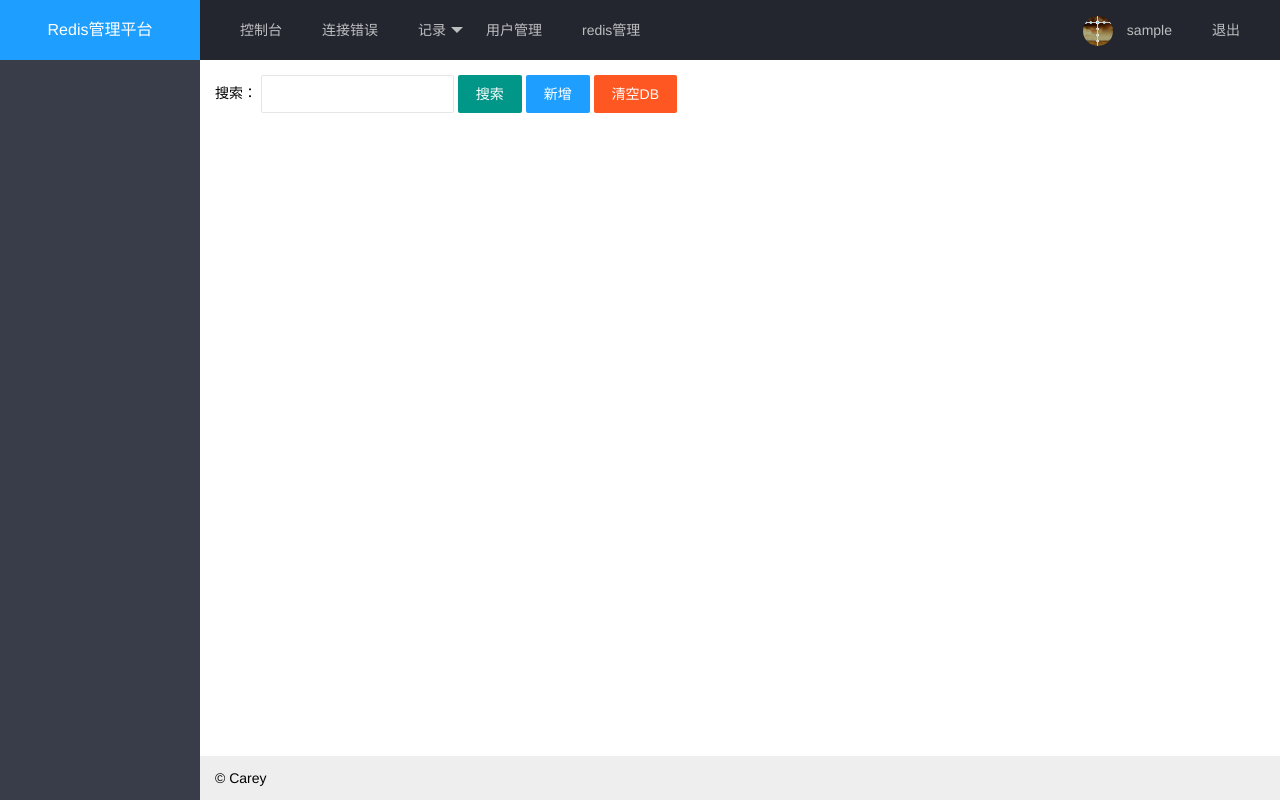
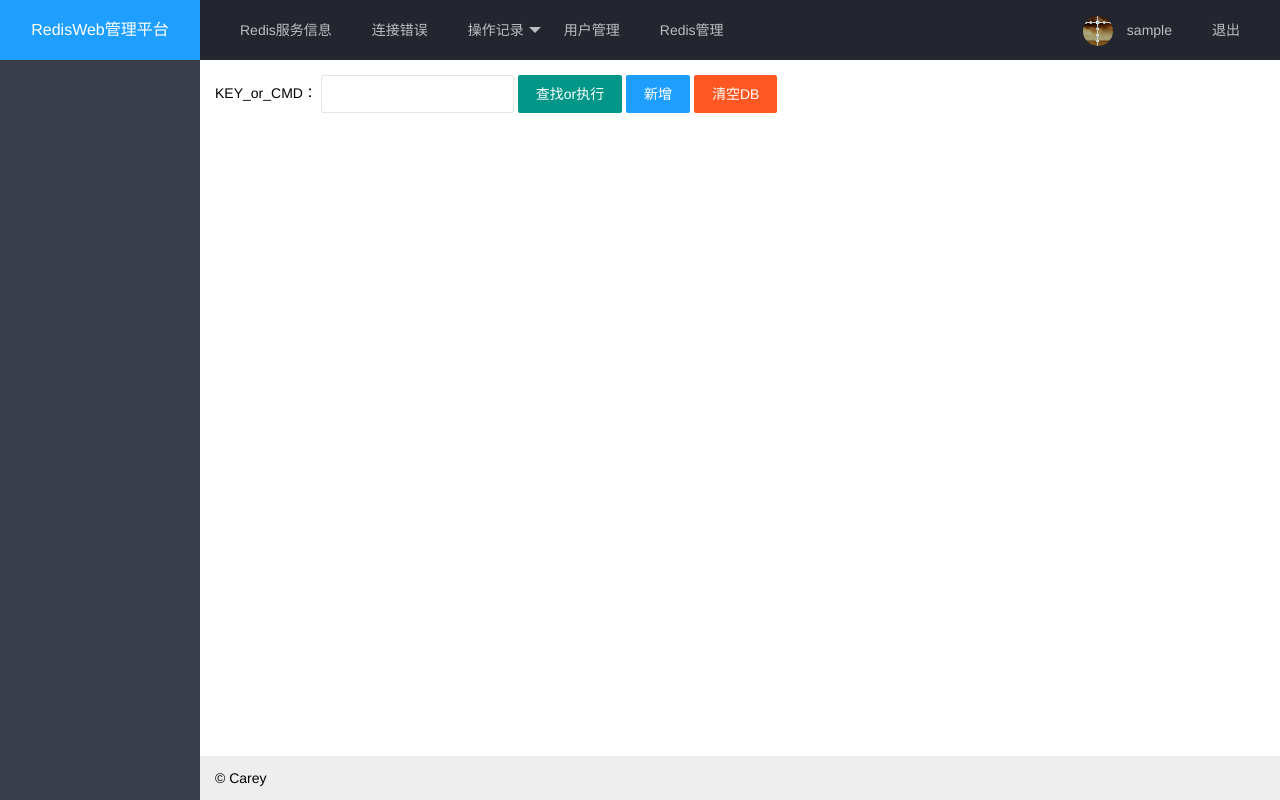
Before and after one commit to zhitom/redis_web_client, a Django app: a page that uses templates/base.html in a window 1280 px wide. Run offline with Django 3.2, Linux system fonts and the light colour scheme; the visitor is signed in with stand-in values (Sample User, id 1).

Commit message:
update all

```diff
--- a/apps/loginfo/models.py
+++ b/apps/loginfo/models.py
@@ -10,7 +10,7 @@
 
 class OperationInfo(models.Model):
     username = models.CharField(max_length=20, verbose_name=u"用户名")
-    server = models.CharField(max_length=20, verbose_name=u"redis名")
+    server = models.CharField(max_length=1024, verbose_name=u"redis名")
     db = models.CharField(max_length=20, verbose_name=u"db名")
     key = models.CharField(max_length=120, db_index=True, verbose_name=u"key")
     old_value = models.TextField(verbose_name=u"old value")
--- a/apps/monitor/views.py
+++ b/apps/monitor/views.py
@@ -7,6 +7,7 @@
 from users.models import RedisConf
 from conf import logs
 import time
+import json
 from dss.Serializer import serializer
 
 from conf.conf import scan_batch
@@ -152,6 +153,26 @@
         logs.info('get value: redis_name={0}, db={1}, key={2}'.format(redis_name, value_db_id, key))
         cl = get_cl(redis_name, int(value_db_id))
         value_dict = {'code': 0, 'msg': '', 'data': ''}
+        keyobj=None
+        isCmd=False
+        try:
+            keyobj=json.loads(key)
+            if keyobj.has_key('cmd') :
+                isCmd=True
+        except Exception as e:
+            pass
+        finally:
+            pass
+        if isCmd :
+            logs.info('execute: cmd={0}'.format(keyobj.get('cmd')))
+            res=cl.execute_command(*keyobj.get('cmd').split());
+            logs.info('execute response={0}'.format(res))
+            resinfo={"db":int(value_db_id),"key":keyobj.get('cmd'),
+                        "value":res.replace("\r\n","\n").strip("\n").split("\n"),
+                        "ttl":-1,"type":"string"};#{'$response':res}
+            #{"encoding":"","db":0,"value":"aa","key":"a a","ttl":-1,"type":"string","size":2}
+            value_dict['data']=resinfo;
+            return JsonResponse(value_dict, safe=False)
         if cl.exists(key):
             value = ''
             if request.GET.get("type", None) == 'ttl':
@@ -219,13 +240,23 @@
             if status is True:
                 client = get_cl(redis_name=redis_obj.name)
                 client_list = client.client_list()
+                client_list_flat=[]
+                if redis_obj.type == 1 : #cluster
+                    if client_list.has_key(redis_obj.host+':'+str(redis_obj.port)) :
+                        for subclient in client_list.get(redis_obj.host+':'+str(redis_obj.port)):
+                            client_list_flat.append(subclient)
+                    else:
+                        for clientone in client_list.values():
+                            for subclient in clientone:
+                                client_list_flat.append(subclient)
+                else: #single node
+                    client_list_flat=client_list;
                 "分页"
                 limit = int(request.GET.get('limit', 30))
                 page = int(request.GET.get('page', 1))
                 max_num = limit * page
                 min_num = max_num - limit
-
-                data = {'code': 0, 'msg': '', 'count': len(client_list), 'data': client_list[min_num:max_num]}
+                data = {'code': 0, 'msg': '', 'count': len(client_list_flat), 'data': client_list_flat[min_num:max_num]}
         else:
             data = {'code': 1, 'msg': 'Error, 请联系系统管理员！', 'data': ''}
 
--- a/apps/users/models.py
+++ b/apps/users/models.py
@@ -11,8 +11,8 @@
         (0, u'单机'),
         (1, u'cluster')
     )
-    name = models.CharField(max_length=10, verbose_name=u"名称")
-    host = models.CharField(max_length=15, verbose_name=u"IP地址")
+    name = models.CharField(max_length=1024, verbose_name=u"名称")
+    host = models.CharField(max_length=1024, verbose_name=u"IP地址")
     port = models.IntegerField(default=6379, verbose_name=u"端口")
     password = models.CharField(null=True, blank=True, max_length=30, verbose_name=u"密码")
     database = models.IntegerField(default=16, verbose_name=u"db数")
--- a/redis_admin/settings.py
+++ b/redis_admin/settings.py
@@ -200,3 +200,7 @@
 LOGIN_URL = '/login/'
 LOGOUT_URL = '/logout/'
 SESSION_COOKIE_AGE = 86400
+CSRF_TRUSTED_ORIGINS = [
+    # may have to include host AND port
+    'sub.your.com:8263',
+]
--- a/templates/base.html
+++ b/templates/base.html
@@ -4,7 +4,7 @@
 <head>
 <meta charset="utf-8">
 <meta name="viewport" content="width=device-width, initial-scale=1, maximum-scale=1">
-<title>{% block title %}{% endblock %}</title>
+<title>RedisWeb管理平台-{% block title %}{% endblock %}</title>
 <link rel="stylesheet" href="{% static 'css/layui.css' %}">
 {% block css %}{% endblock %}
 <script src="{% static 'layui.js' %}"></script>
@@ -14,13 +14,13 @@
 <body>
 <div class="layui-layout layui-layout-admin">
   <div class="layui-header">
-    <div class="layui-logo layui-bg-blue">Redis管理平台</div>
+    <div class="layui-logo layui-bg-blue">RedisWeb管理平台</div>
     <!-- 头部区域（可配合layui已有的水平导航） -->
     <ul class="layui-nav layui-layout-left">
-      <li class="layui-nav-item {% if console %}layui-this{% endif %}"><a href="/">控制台</a></li>
+      <li class="layui-nav-item {% if console %}layui-this{% endif %}"><a href="/">Redis服务信息</a></li>
       <li class="layui-nav-item {% if error %}layui-this{% endif %}"><a href="/error/">连接错误</a></li>
       <li class="layui-nav-item {% if record %}layui-this{% endif %}">
-	      <a href="javascript:;">记录</a>
+	      <a href="javascript:;">操作记录</a>
         <dl class="layui-nav-child">
           <dd><a href="{% url 'operation_edit' %}">编辑记录</a></dd>
           <dd><a href="{% url 'operation_del' %}">删除记录</a></dd>
@@ -28,7 +28,7 @@
       </li>
       {% if user.is_superuser is True %}
       <li class="layui-nav-item {% if top_menu == 'user' %}layui-this{% endif %}"><a href="/user/manage/">用户管理</a></li>
-      <li class="layui-nav-item {% if top_menu == 'conf' %}layui-this{% endif %}"><a href="/redis/list/">redis管理</a></li>
+      <li class="layui-nav-item {% if top_menu == 'conf' %}layui-this{% endif %}"><a href="/redis/list/">Redis管理</a></li>
       {% endif %}
     </ul>
     <ul class="layui-nav layui-layout-right">
@@ -105,6 +105,7 @@
   });
 
 });
+
 </script>
 {% verbatim %}
 <script id="demo" type="text/html">
--- a/templates/base_iframe.html
+++ b/templates/base_iframe.html
@@ -4,11 +4,11 @@
 <head>
 <meta charset="utf-8">
 <meta name="viewport" content="width=device-width, initial-scale=1, maximum-scale=1">
-<title>{% block title %}{% endblock %}</title>
+<title>RedisWeb管理平台-{% block title %}{% endblock %}</title>
 <link rel="stylesheet" href="{% static 'css/layui.css' %}">
 {% block css %}{% endblock %}
 <script src="{% static 'layui.js' %}"></script>
-<script src="https://cdn.jsdelivr.net/npm/js-cookie@2/src/js.cookie.min.js"></script>
+<script src="{% static 'js/js.cookie.min.js' %}"></script>
 {% block headerjs %}{% endblock %}
 </head>
 <body>
--- a/templates/client_list.html
+++ b/templates/client_list.html
@@ -27,7 +27,7 @@
     ]]
     ,id: 'testReload'
     ,page: true
-    ,height: 'full-150'
+    //,height: 'full-150'
   });
 
   var $ = layui.$, active = {
--- a/templates/keyvalue.html
+++ b/templates/keyvalue.html
@@ -1,11 +1,11 @@
 {% extends 'base.html' %}
 {% block content %}
 <div class="demoTable">
-  搜索：
+  KEY_or_CMD：
   <div class="layui-inline">
     <input class="layui-input" name="id" id="demoReload" autocomplete="off">
   </div>
-  <button class="layui-btn" data-type="reload">搜索</button>
+  <button class="layui-btn" data-type="reload">查找or执行</button>
   <div class="layui-inline">
 	  <button class="layui-btn layui-btn-normal" data-type="addkey">新增</button>
   </div>
@@ -30,12 +30,12 @@
     ,url: '/get_key/{{ redis_name }}/{{ db_id }}/'
     ,cols: [[
       {checkbox: true, fixed: true}
-      ,{field:'key', title: 'dbkey', width:1000, sort: true}
+      ,{field:'key', title: 'dbkey', width:1000,sort: true}
       ,{fixed:'right', width:260, align:'center', toolbar: '#barDemo'}
     ]]
     ,id: 'testReload'
     ,page: true
-    ,height: 600
+    //,height: 600
   });
 
   var $ = layui.$, active = {
--- a/templates/login.html
+++ b/templates/login.html
@@ -3,7 +3,7 @@
 <html lang="en" class="no-js">
   <head>
     <meta charset="utf-8">
-    <title>Login</title>
+    <title>RedisWeb管理平台-Login</title>
     <meta name="viewport" content="width=device-width, initial-scale=1.0">
     <meta name="description" content="">
     <meta name="author" content="">
--- a/templates/redis_list.html
+++ b/templates/redis_list.html
@@ -34,7 +34,7 @@
     ]]
     ,id: 'testReload'
     ,page: true
-    ,height: 600
+    //,height: 600
   });
 
   var $ = layui.$, active = {
```
Also changed, not shown: apps/public/redis_api.py (+12 -2 lines), static/js/js.cookie.min.js (added, +8 -0 lines), t.py (added, +9 -0 lines), README.md, apps/loginfo/migrations/0001_initial.py, apps/users/migrations/0001_initial.py, apps/users/migrations/0007_auto_20180530_1902.py, 1 other file.
